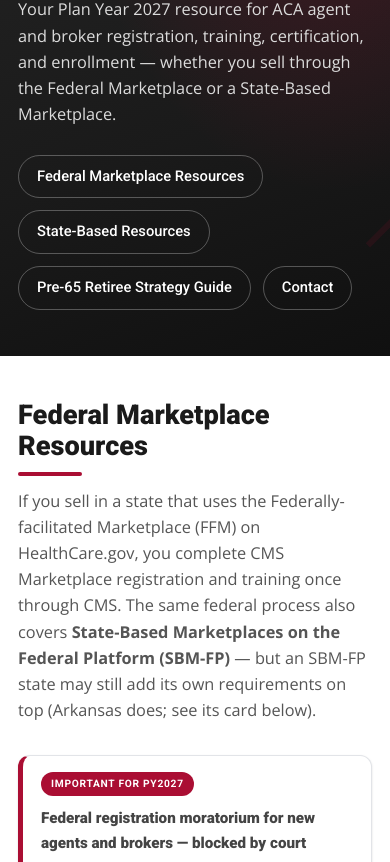
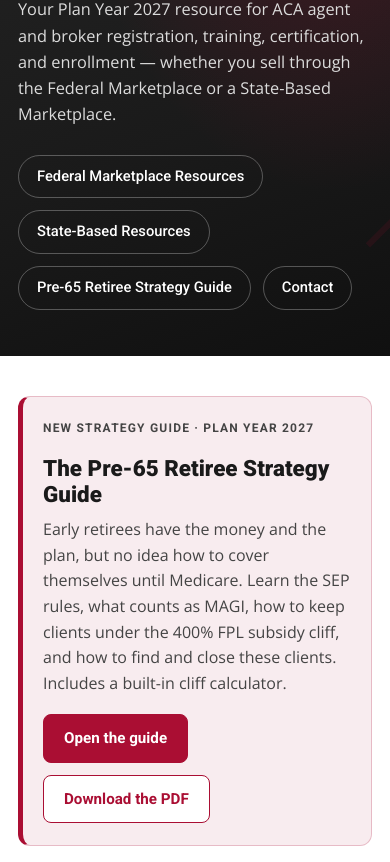
Before and after one commit to samueltrippmedicare-coder/aca-certification-hub, a plain HTML site: page index.html in a window 390 px wide. Shown: the part 187-1049 px from the top of the page. Drawn offline with nearby package versions, Linux system fonts and the light colour scheme.

Commit message:
Feature the Pre-65 Retiree Strategy Guide on the hub (#7)
Adds a highlighted section under the hero with links to the web guide
and PDF, plus a QR code (hidden on small screens).


Claude-Session: https://claude.ai/code/session_01GKHuyGhuHhNSf14gkvjRHU

Co-authored-by: Claude <noreply@anthropic.com>

```diff
--- a/index.html
+++ b/index.html
@@ -44,6 +44,27 @@
   </section>
 
   <main id="main">
+    <!-- ================= FEATURED: PRE-65 GUIDE ================= -->
+    <section class="feature" aria-labelledby="feature-title">
+      <div class="wrap">
+        <div class="feature-card">
+          <div class="feature-copy">
+            <p class="feature-tag">New strategy guide &middot; Plan Year 2027</p>
+            <h2 id="feature-title">The Pre-65 Retiree Strategy Guide</h2>
+            <p>Early retirees have the money and the plan, but no idea how to cover themselves until Medicare. Learn the SEP rules, what counts as MAGI, how to keep clients under the 400% FPL subsidy cliff, and how to find and close these clients. Includes a built-in cliff calculator.</p>
+            <div class="feature-actions">
+              <a class="feature-btn" href="pre65/">Open the guide</a>
+              <a class="feature-btn feature-btn--ghost" href="pre65/Pre-65-ACA-Strategy-Guide-PY2027.pdf" download>Download the PDF</a>
+            </div>
+          </div>
+          <a class="feature-qr" href="pre65/" aria-label="Open the Pre-65 Retiree Strategy Guide">
+            <img src="pre65/pre65-guide-qr.svg" alt="QR code for the Pre-65 Retiree Strategy Guide" width="140" height="140" loading="lazy" />
+            <span>Scan to open on your phone</span>
+          </a>
+        </div>
+      </div>
+    </section>
+
     <!-- ================= FEDERAL ================= -->
     <section id="federal" class="section" aria-labelledby="federal-title">
       <div class="wrap">
--- a/style.css
+++ b/style.css
@@ -283,6 +283,40 @@ a:focus-visible, button:focus-visible, input:focus-visible {
 .footer-meta { margin: 0; color: #8a8a8a; }
 .footer-meta a { color: #d98a9c; }
 
+/* ================= FEATURED GUIDE ================= */
+.feature { padding: 40px 0 0; }
+.feature-card {
+  display: grid; grid-template-columns: minmax(0, 1fr) auto; gap: 32px; align-items: center;
+  background: var(--crimson-tint); border: 1px solid rgba(170, 14, 51, 0.22);
+  border-left: 5px solid var(--crimson); border-radius: var(--radius); padding: 28px 32px;
+}
+.feature-tag {
+  font-family: var(--heading); font-weight: 700; letter-spacing: .1em; text-transform: uppercase;
+  font-size: .75rem; color: var(--crimson); margin: 0 0 8px;
+}
+.feature-copy h2 { font-size: clamp(1.4rem, 3vw, 1.85rem); font-weight: 900; margin: 0 0 10px; }
+.feature-copy p { margin: 0 0 18px; max-width: 720px; color: var(--gray-700); }
+.feature-actions { display: flex; flex-wrap: wrap; gap: 12px; }
+.feature-btn {
+  display: inline-block; font-family: var(--heading); font-weight: 700; font-size: .95rem;
+  background: var(--crimson); color: #fff; border: 1px solid var(--crimson);
+  padding: 11px 20px; border-radius: var(--radius-sm);
+}
+.feature-btn:hover { background: var(--crimson-dark); border-color: var(--crimson-dark); color: #fff; text-decoration: none; }
+.feature-btn--ghost { background: #fff; color: var(--crimson); }
+.feature-btn--ghost:hover { background: #fff; color: var(--crimson-dark); }
+.feature-qr {
+  display: flex; flex-direction: column; align-items: center; gap: 8px;
+  background: #fff; border: 1px solid var(--gray-200); border-radius: var(--radius-sm); padding: 12px;
+  font-family: var(--heading); font-size: .78rem; font-weight: 500; color: var(--gray-600); text-align: center;
+}
+.feature-qr:hover { text-decoration: none; box-shadow: var(--shadow-md); }
+.feature-qr img { display: block; width: 140px; height: 140px; }
+@media (max-width: 720px) {
+  .feature-card { grid-template-columns: 1fr; padding: 22px 20px; }
+  .feature-qr { display: none; }
+}
+
 /* ================= RESPONSIVE ================= */
 @media (max-width: 860px) {
   .contact-inner { grid-template-columns: 1fr; gap: 28px; }
```
